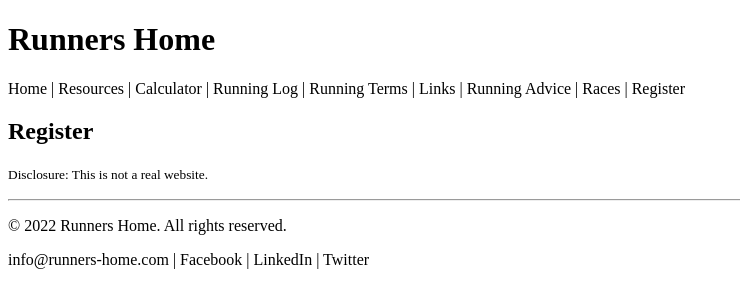
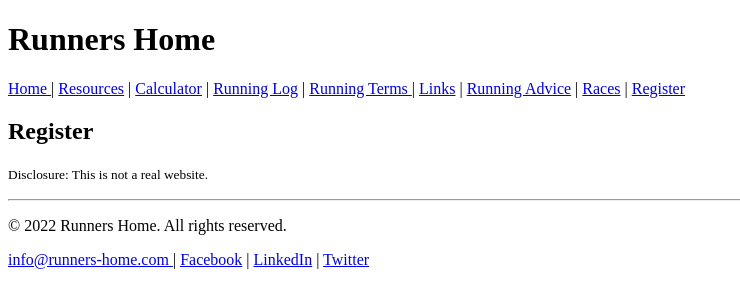
Before and after one commit to tlg-24-05-visa-sde-1/ds-links-exercise, a plain HTML site: page register.html in a window 1280 px wide. Shown: the whole page, without its empty margins (0-740 px from the left). Drawn offline with Linux system fonts and the light colour scheme.

Commit message:
added links to other pages

```diff
--- a/register.html
+++ b/register.html
@@ -1,44 +1,33 @@
 <!DOCTYPE html>
-<html lang="en" xmlns:mso="urn:schemas-microsoft-com:office:office" xmlns:msdt="uuid:C2F41010-65B3-11d1-A29F-00AA00C14882">
+<html lang="en">
   <head>
-<meta charset="UTF-8">
-<meta name="viewport" content="width=device-width, initial-scale=1">
+    <meta charset="UTF-8" />
+    <meta name="viewport" content="width=device-width, initial-scale=1" />
     <title>Register - Runners Home</title>
-
-<!--[if gte mso 9]><xml>
-<mso:CustomDocumentProperties>
-<mso:xd_Signature msdt:dt="string"></mso:xd_Signature>
-<mso:display_urn_x003a_schemas-microsoft-com_x003a_office_x003a_office_x0023_Editor msdt:dt="string">Nelly Sugu</mso:display_urn_x003a_schemas-microsoft-com_x003a_office_x003a_office_x0023_Editor>
-<mso:Order msdt:dt="string">20900.0000000000</mso:Order>
-<mso:xd_ProgID msdt:dt="string"></mso:xd_ProgID>
-<mso:_ExtendedDescription msdt:dt="string"></mso:_ExtendedDescription>
-<mso:display_urn_x003a_schemas-microsoft-com_x003a_office_x003a_office_x0023_Author msdt:dt="string">Nelly Sugu</mso:display_urn_x003a_schemas-microsoft-com_x003a_office_x003a_office_x0023_Author>
-<mso:ComplianceAssetId msdt:dt="string"></mso:ComplianceAssetId>
-<mso:TemplateUrl msdt:dt="string"></mso:TemplateUrl>
-<mso:ContentTypeId msdt:dt="string">0x010100AA0634B7ABA03742938723E811511BB1</mso:ContentTypeId>
-<mso:TriggerFlowInfo msdt:dt="string"></mso:TriggerFlowInfo>
-<mso:_SourceUrl msdt:dt="string"></mso:_SourceUrl>
-<mso:_SharedFileIndex msdt:dt="string"></mso:_SharedFileIndex>
-<mso:TaxCatchAll msdt:dt="string"></mso:TaxCatchAll>
-<mso:MediaServiceImageTags msdt:dt="string"></mso:MediaServiceImageTags>
-<mso:lcf76f155ced4ddcb4097134ff3c332f msdt:dt="string"></mso:lcf76f155ced4ddcb4097134ff3c332f>
-</mso:CustomDocumentProperties>
-</xml><![endif]-->
   </head>
   <body>
     <h1>Runners Home</h1>
     <div>
-  Home | Resources | Calculator | Running Log | Running Terms |
-  Links | Running Advice | Races | Register
+      <a href="./index.html">Home </a>|
+      <a href="./resources/index.html">Resources</a> |
+      <a href="./resources/calculator.html">Calculator</a> |
+      <a href="./resources/run-log.html">Running Log</a> |
+      <a href="./resources/terms.html">Running Terms </a>|
+      <a href="resources/links.html">Links</a> |
+      <a href="./advice/running-tips.html">Running Advice</a> |
+      <a href="./races.html">Races</a> |
+      <a href="./register.html">Register</a>
     </div>
     <h2>Register</h2>
     <!--Placeholder for Registration Form -->
     <p><small>Disclosure: This is not a real website.</small></p>
-<hr>
+    <hr />
     <p>&copy; 2022 Runners Home. All rights reserved.</p>
     <div>
-  info@runners-home.com |
-  Facebook |
-  LinkedIn |
-  Twitter
+      <a href="mailto:info@runners-home.com">info@runners-home.com </a>|
+      <a href="https://www.facebook.com/webucator">Facebook</a> |
+      <a href="https://www.linkedin.com/companies/webucator">LinkedIn</a> |
+      <a href="https://twitter.com/webucator">Twitter</a>
     </div>
+  </body>
+</html>
```
Also changed, not shown: races.html (+19 -32 lines). Lines whose indentation alone changed are shown as unchanged.
